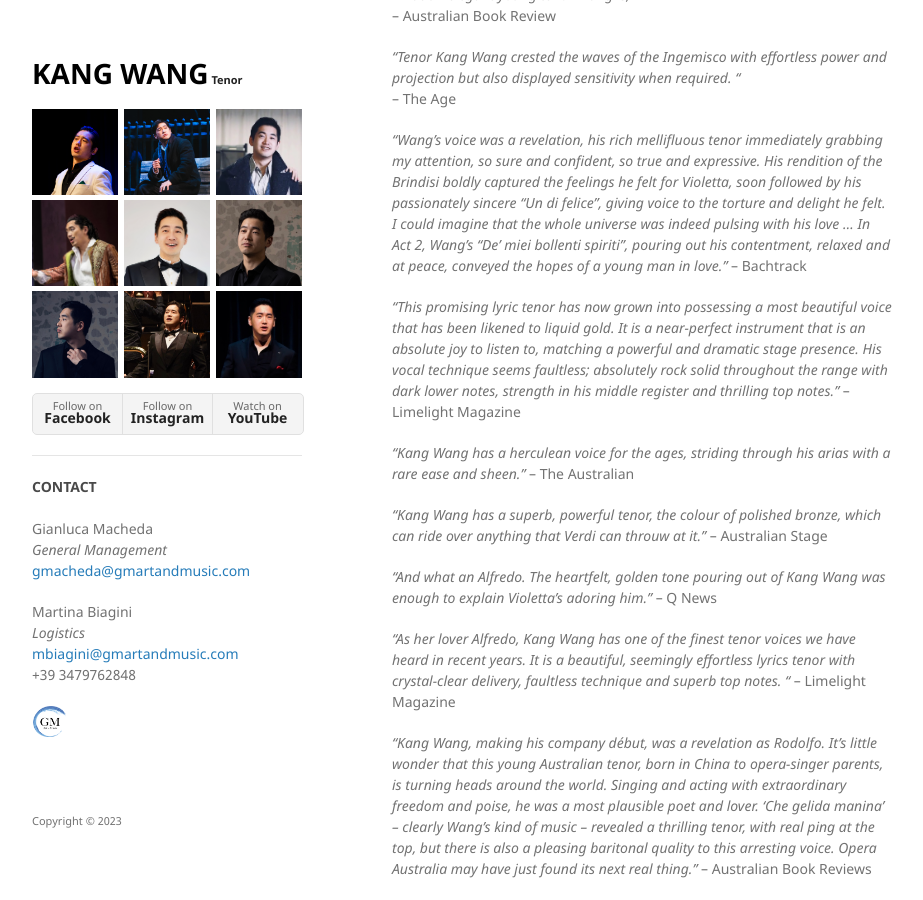
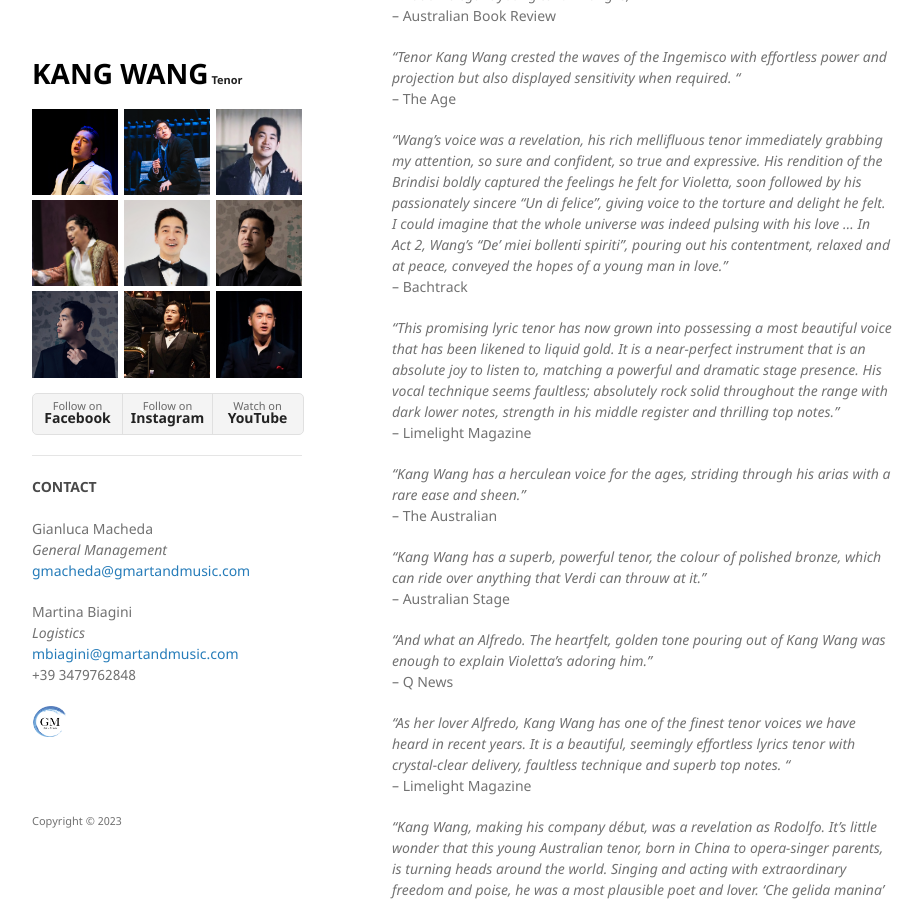
Before and after one commit to kwopera/kwt, a Jekyll site: the page built from reviews.md, in a window 1280 px wide and 900 px high, scrolled down 537 px. Shown: the whole window, without its empty margins (178-1101 px from the left). Built offline with Jekyll 4.4.1, drawn with Linux system fonts in a browser that asks for light colours; our own code applies the rules of GitHub Pages for plain Markdown files.

```diff
--- a/reviews.md
+++ b/reviews.md
@@ -16,42 +16,42 @@ _"Tenor Kang Wang crested the waves of the Ingemisco with effortless power and p
 <br/>-- The Age
 
 _"Wang’s voice was a revelation, his rich mellifluous tenor immediately grabbing my attention, so sure and confident, so true and expressive. His rendition of the Brindisi boldly captured the feelings he felt for Violetta, soon followed by his passionately sincere “Un di felice”, giving voice to the torture and delight he felt. I could imagine that the whole universe was indeed pulsing with his love ... In Act 2, Wang’s “De' miei bollenti spiriti”, pouring out his contentment, relaxed and at peace, conveyed the hopes of a young man in love."_
--- Bachtrack
+<br/>-- Bachtrack
 
 _“This promising lyric tenor has now grown into possessing a most beautiful voice that has been likened to liquid gold. It is a near-perfect instrument that is an absolute joy to listen to, matching a powerful and dramatic stage presence. His vocal technique seems faultless; absolutely rock solid throughout the range with dark lower notes, strength in his middle register and thrilling top notes.”_
--- Limelight Magazine
+<br/>-- Limelight Magazine
 
 _“Kang Wang has a herculean voice for the ages, striding through his arias with a rare ease and sheen.”_
--- The Australian
+<br/>-- The Australian
 
 _"Kang Wang has a superb, powerful tenor, the colour of polished bronze, which can ride over anything that Verdi can throuw at it."_
--- Australian Stage
+<br/>-- Australian Stage
 
 _"And what an Alfredo. The heartfelt, golden tone pouring out of Kang Wang was enough to explain Violetta's adoring him."_
--- Q News
+<br/>-- Q News
 
 _"As her lover Alfredo, Kang Wang has one of the finest tenor voices we have heard in recent years. It is a beautiful, seemingly effortless lyrics tenor with crystal-clear delivery, faultless technique and superb top notes. "_
--- Limelight Magazine
+<br/>-- Limelight Magazine
 
 _"Kang Wang, making his company début, was a revelation as Rodolfo. It’s little wonder that this young Australian tenor, born in China to opera-singer parents, is turning heads around the world. Singing and acting with extraordinary freedom and poise, he was a most plausible poet and lover. ‘Che gelida manina’ – clearly Wang’s kind of music – revealed a thrilling tenor, with real ping at the top, but there is also a pleasing baritonal quality to this arresting voice. Opera Australia may have just found its next real thing."_
--- Australian Book Reviews
+<br/>-- Australian Book Reviews
 
 _"Kang Wang’s full lyric tenor suited with Requiem perfectly, bringing Verdi’s operatic style to the religious work. His Ingemisco emanated from the stage with exquisite legato and tasteful phrasing. His trio with Pancella and bass Michael Dean in the Lux aeterna wove a wonderful web of somber melancholy."_
--- Eugene Scene
+<br/>-- Eugene Scene
 
 _"Opera North debutant Kang Wang, as Tamino, impresses immediately with the contrasting fevered dread and love-struck lyricism of his opening arias, delivered with dramatic authority and musicality. As a Mozartian hero, his portrayal carries a special charge throughout."_
--- The State of Hearts UK
+<br/>-- The State of Hearts UK
 
 _"Kang Wang was one of the main prize finalists in the Cardiff Singer of the World in 2017 and it’s easy to see and hear why in playing the role of Alfredo.
 There is an exceptional quality in his voice and while there is clearly power and control, he exhibits a soft tenderness in many of the intimate sections. In many of the quieter passages he is capable of judging perfectly the volume needed to express his character’s emotional state against the needs of clarity for his audience.
 Listening to him you feel certain that his talent and tone are very special, which, alongside his acting ability here, made for a very convincing portrayal of his character.”_
--- Behind the Arras
+<br/>-- Behind the Arras
 
 _“Young Australian-Chinese tenor Kang Wang was a finalist in the Cardiff Singer of the World last year. His range is delivered smoothly throughout, especially across the break, and there is an admirable warmth of tone in his quieter passages as the love-sick Alfredo. This is a voice which will be welcome in the world’s great opera houses for many years to come.”_
--- Express and Star
+<br/>-- Express and Star
 
 _"Kang Wang, another newcomer to the company, accomplished what tenors in the role of Don Ottavio rarely do – he gave the audience a believable understanding of why he was the grand Donna Anna’s fiancé. Usually the character comes across as a bit of a milksop, trailing in the formidable lady’s wake for no obvious reason, but he sang and acted the part in a manner that conveyed a strength that frequently is lost. In a spot or two his phrasing was not of the smoothest, but seeing this role in the hands of a singer who could make something of the part was such a refreshing change that it didn’t much matter."_
--- onStage Pittsburgh
+<br/>-- onStage Pittsburgh
 
 _"The entire cast is worthy of kudos, but the leading roles are played by the best in opera today. Kang Wang who dazzled Austin audiences in LA BOHEMÈ last season returns to play the playboy Duke with his gorgeous tenor and depth of character. He takes the iconic "La donna è mobile" from frivolous to haunting in the final act."_
--- Broadway World
+<br/>-- Broadway World
```
